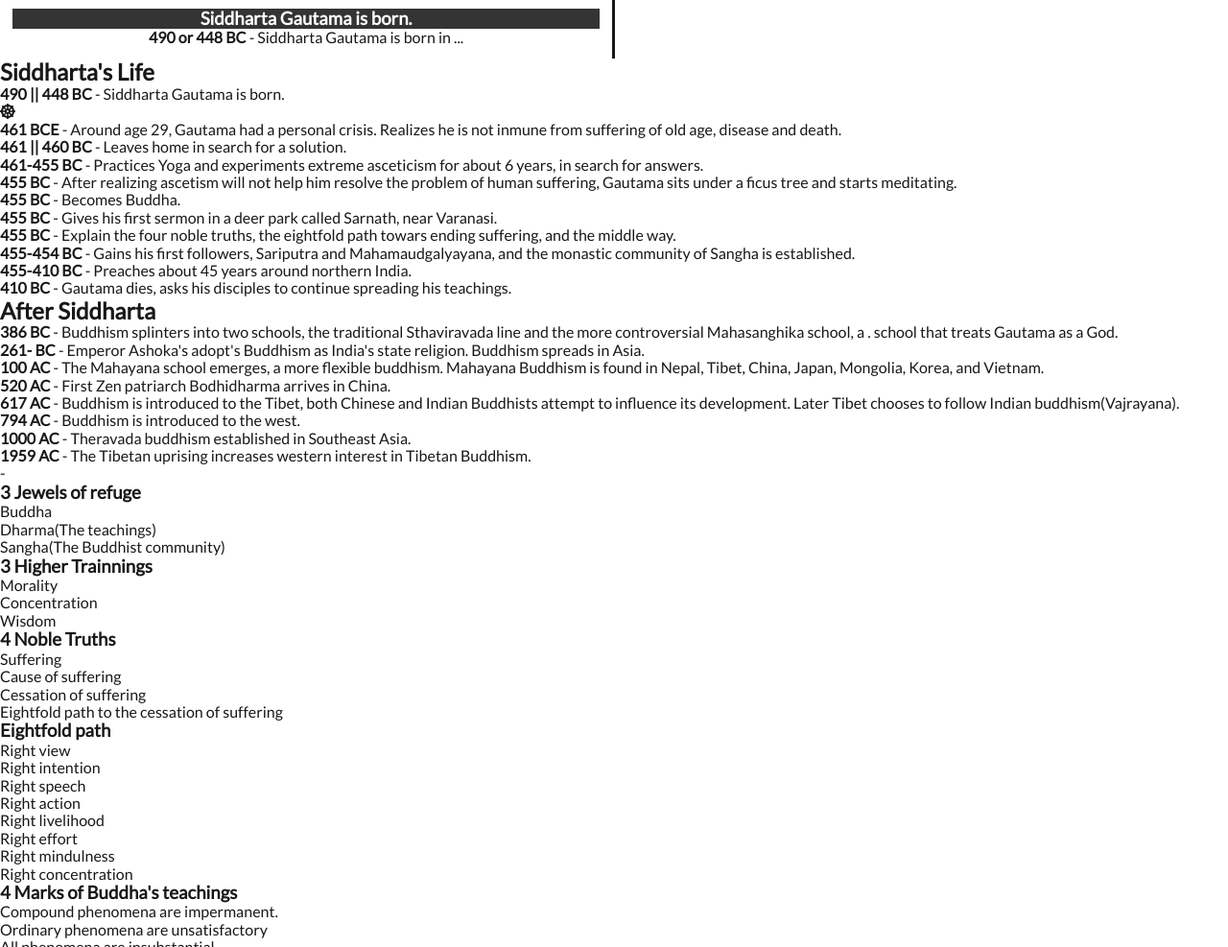
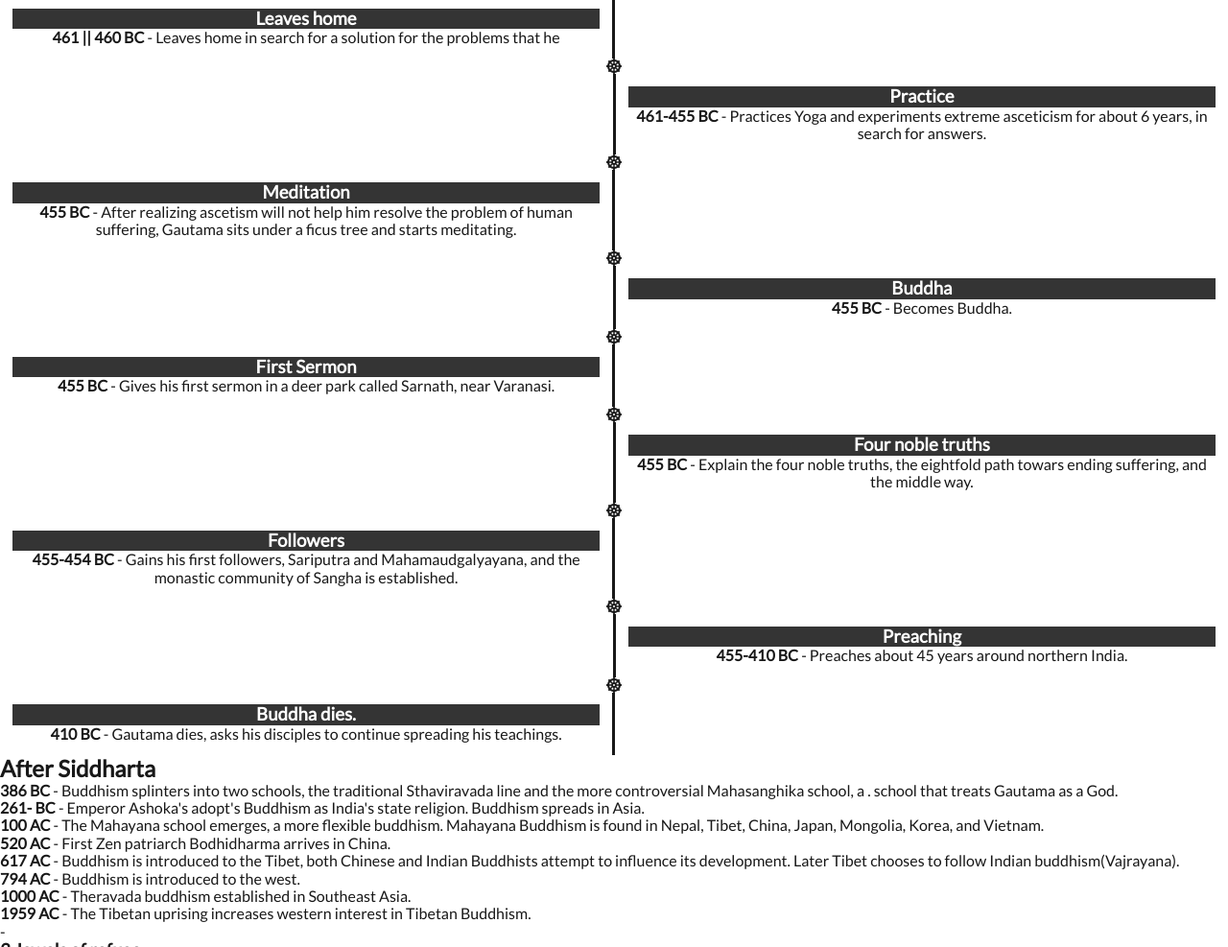
Before and after one commit to Rafasu/buddha-tribute, a plain HTML site: page index.html in a window 1280 px wide. Shown: the part 1360-2347 px from the top of the page at 96% size. Drawn offline with Linux system fonts and the light colour scheme.

Commit message:
Changed info

```diff
--- a/index.html
+++ b/index.html
@@ -29,57 +29,73 @@
             <section id="tribute">
                 <i class="fas fa-dharmachakra"></i>
                 <div class="timelinec">
-
                     <h3>Siddharta Gautama is born.</h3>
-                    <p><strong>490 or 448 BC</strong> - Siddharta Gautama is born in ...</p>
+                    <p><strong>490 or 448 BC</strong> - Siddharta Gautama is born in ...
+                    </p>
                 </div>
                 <i class="fas fa-dharmachakra"></i>
                 <div class="timelinec">
                     <h3>Siddharta's Crisis.</h3>
-                    <p><strong>461 BCE</strong> - Around age 29, Gautama had a personal crisis. Realizes he is not inmune from suffering of old age, disease and death.</p>
+                    <p><strong>461 BCE</strong> - Around age 29, Gautama had a personal crisis. Realizes he is not inmune from suffering of old age, disease and death.
+                    </p>
                 </div>
                 <i class="fas fa-dharmachakra"></i>
                 <div class="timelinec">
-                    <h3>Siddharta Gautama is born.</h3>
-                    <p><strong>490 or 448 BC</strong> - Siddharta Gautama is born in ...</p>
+                    <h3>Leaves home</h3>
+                    <p><strong>461 || 460 BC</strong> - Leaves home in search for a solution for the problems that he
+                    </p>
+                </div>
+                <i class="fas fa-dharmachakra"></i>
+                <div class="timelinec">
+                    <h3>Practice</h3>
+                    <p><strong>461-455 BC</strong> - Practices Yoga and experiments extreme asceticism for about 6 years, in search for answers.
+                    </p>
+                </div>
+                <i class="fas fa-dharmachakra"></i>
+                <div class="timelinec">
+                    <h3>Meditation</h3>
+                    <p><strong>455 BC</strong> - After realizing ascetism will not help him resolve the problem of human suffering, Gautama sits under a ficus tree and starts meditating.
+                    </p>
+                </div>
+                <i class="fas fa-dharmachakra"></i>
+                <div class="timelinec">
+                    <h3>Buddha</h3>
+                    <p><strong>455 BC</strong> - Becomes Buddha.
+                    </p>
+                </div>
+                <i class="fas fa-dharmachakra"></i>
+                <div class="timelinec">
+                    <h3>First Sermon</h3>
+                    <p><strong>455 BC</strong> - Gives his first sermon in a deer park called Sarnath, near Varanasi.
+                    </p>
+                </div>
+                <i class="fas fa-dharmachakra"></i>
+                <div class="timelinec">
+                    <h3>Four noble truths</h3>
+                    <p><strong>455 BC</strong> - Explain the four noble truths, the eightfold path towars ending suffering, and the middle way.
+                    </p>
+                </div>
+                <i class="fas fa-dharmachakra"></i>
+                <div class="timelinec">
+                    <h3>Followers</h3>
+                    <p><strong>455-454 BC</strong> - Gains his first followers, Sariputra and Mahamaudgalyayana, and the monastic community of Sangha is established.
+                    </p>
+                </div>
+                <i class="fas fa-dharmachakra"></i>
+                <div class="timelinec">
+                    <h3>Preaching</h3>
+                    <p><strong>455-410 BC</strong> - Preaches about 45 years around northern India.
+                    </p>
+                </div>
+                <i class="fas fa-dharmachakra"></i>
+                <div class="timelinec">
+                    <h3>Buddha dies.</h3>
+                    <p><strong>410 BC</strong> - Gautama dies, asks his disciples to continue spreading his teachings.
+                    </p>
                 </div>
             </section>
 
-
-
-
-
-
-
-
-
-
-
-
-
-
-
-
             <section id="tribute-nfo">
-                <article id="#timeline">
-                    <h2 >Siddharta's Life</h2>
-                    <ul>
-                        <li><strong>490 || 448 BC</strong> - Siddharta Gautama is born.</li>
-                        <i class="fas fa-dharmachakra"></i>
-                        <li><strong>461 BCE</strong> - Around age 29, Gautama had a personal crisis. Realizes he is not inmune from suffering of old age, disease and death.</li>
-                        <li><strong>461 || 460 BC</strong> - Leaves home in search for a solution. </li>
-                        <li><strong>461-455 BC</strong> - Practices Yoga and experiments extreme asceticism for about 6 years, in search for answers. </li>
-                        <li><strong>455 BC</strong> - After realizing ascetism will not help him resolve the problem of human suffering, Gautama sits under a ficus tree and
-                        starts meditating.</li>
-                        <li><strong>455 BC</strong> - Becomes Buddha.</li>
-                        <li><strong>455 BC</strong> - Gives his first sermon in a deer park called Sarnath, near Varanasi. </li>
-                        <li><strong>455 BC</strong> - Explain the four noble truths, the eightfold path towars ending suffering, and the middle way.</li>
-                        <li><strong>455-454 BC</strong> - Gains his first followers, Sariputra and Mahamaudgalyayana, and the monastic community of Sangha is established.</li>
-                        <li><strong>455-410 BC</strong> - Preaches about 45 years around northern India.</li>
-                        <li><strong>410 BC</strong> - Gautama dies, asks his disciples to continue spreading his teachings.</li>
-                    </ul>
-
-                </article>
                 <article id="after-buddha">
                     <h2>After Siddharta</h2>
                     <ul>
```
